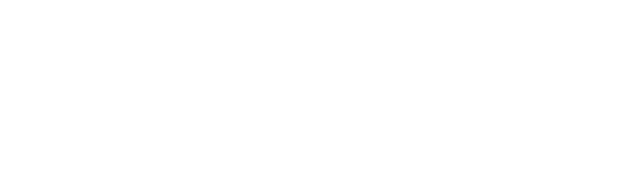
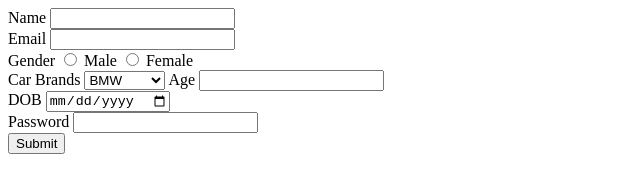
Before and after one commit to acciojob/signup-form-car-SiddhiKanakiya, a website: page main.html in a window 1280 px wide. Shown: the whole page, without its empty margins (0-640 px from the left). Drawn offline with Linux system fonts and the light colour scheme.

Commit message:
Solution

```diff
--- a/main.html
+++ b/main.html
@@ -8,6 +8,49 @@
 
 <body>
 	<!-- the entire body must be written by student -->
+<form action="mailto:sidhikanakiya@gmail.com" method="post">
+	<label for="name">Name</label>
+	<input type="text" id="name" required>
+	<br>
+
+	<label for="email">Email</label>
+	<input type="email" id="email" required>
+	<br>
+
+	<label for="gender">Gender</label>
+	<input type="radio" id="gender" name="gender" required> Male
+	<input type="radio" id="gender" name="gender" required> Female
+	<br>
+
+	<label for="cars">Car Brands</label>
+
+		<select id="cars" required>
+			<option name="cars">BMW</option>
+			<option name="cars">Audi</option>
+			<option name="cars">Mercedez</option>
+		</select>
+
+
+
+	<label for="age">Age</label>
+	<input type="text" id="age" required>
+	<br>
+	<label for="dob">DOB</label>
+	<input type="date" id="dob" required>
+	<br>
+	<label for="password">Password</label>
+	<input type="password" id="password" required>
+<br>
+	<button type="submit"> Submit</button>
+
+
+
+
+
+</form>
+
+
+
     <script type="text/javascript" src="./script.js">
 </script>
 
```
